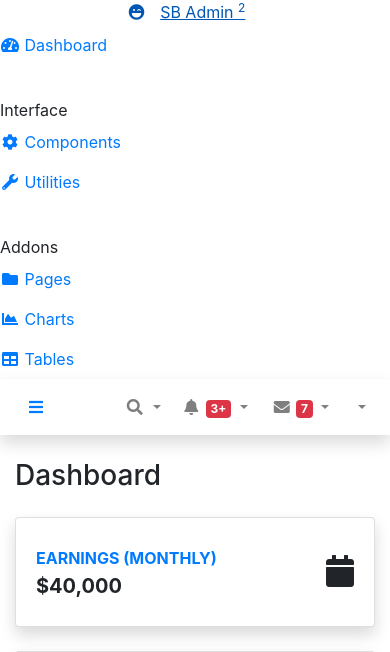
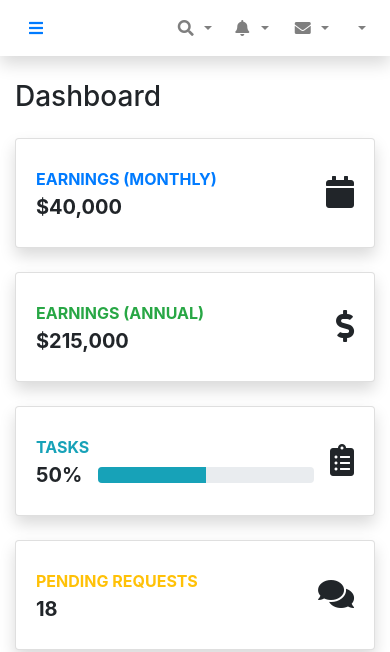
Before and after one commit to Code-Institute-Submissions/Trading, a Python web app: template templates/data.html in a window 390 px wide. Shown: the top 652 px of the page. Run offline with Jinja, Linux system fonts and the light colour scheme; the template is opened without the code that fills it, so the values that code supplies are empty; some libraries are stand-ins or nearby versions.

Commit message:
Clean up of Data.html mainpage for visualising data

```diff
--- a/templates/data.html
+++ b/templates/data.html
@@ -16,86 +16,7 @@
     <title>Data View</title>
 </head>
 <body>
-<body id="page-top">
 
-  <!-- Page Wrapper -->
-  <div id="wrapper">
-
-    <!-- Sidebar -->
-    <ul class="navbar-nav bg-gradient-primary sidebar sidebar-dark accordion" id="accordionSidebar">
-
-      <!-- Sidebar - Brand -->
-      <a class="sidebar-brand d-flex align-items-center justify-content-center" href="index.html">
-        <div class="sidebar-brand-icon rotate-n-15">
-          <i class="fas fa-laugh-wink"></i>
-        </div>
-        <div class="sidebar-brand-text mx-3">SB Admin <sup>2</sup></div>
-      </a>
-
-      <!-- Divider -->
-      <hr class="sidebar-divider my-0">
-
-      <!-- Nav Item - Dashboard -->
-      <li class="nav-item active">
-        <a class="nav-link" href="index.html">
-          <i class="fas fa-fw fa-tachometer-alt"></i>
-          <span>Dashboard</span></a>
-      </li>
-
-      <!-- Divider -->
-      <hr class="sidebar-divider">
-
-      <!-- Heading -->
-      <div class="sidebar-heading">
-        Interface
-      </div>
-
-      <!-- Nav Item - Pages Collapse Menu -->
-      <li class="nav-item">
-        <a class="nav-link collapsed" href="#" data-toggle="collapse" data-target="#collapseTwo" aria-expanded="true" aria-controls="collapseTwo">
-          <i class="fas fa-fw fa-cog"></i>
-          <span>Components</span>
-        </a>
-        <div id="collapseTwo" class="collapse" aria-labelledby="headingTwo" data-parent="#accordionSidebar">
-          <div class="bg-white py-2 collapse-inner rounded">
-            <h6 class="collapse-header">Custom Components:</h6>
-            <a class="collapse-item" href="buttons.html">Buttons</a>
-            <a class="collapse-item" href="cards.html">Cards</a>
-          </div>
-        </div>
-      </li>
-
-      <!-- Nav Item - Utilities Collapse Menu -->
-      <li class="nav-item">
-        <a class="nav-link collapsed" href="#" data-toggle="collapse" data-target="#collapseUtilities" aria-expanded="true" aria-controls="collapseUtilities">
-          <i class="fas fa-fw fa-wrench"></i>
-          <span>Utilities</span>
-        </a>
-        <div id="collapseUtilities" class="collapse" aria-labelledby="headingUtilities" data-parent="#accordionSidebar">
-          <div class="bg-white py-2 collapse-inner rounded">
-            <h6 class="collapse-header">Custom Utilities:</h6>
-            <a class="collapse-item" href="utilities-color.html">Colors</a>
-            <a class="collapse-item" href="utilities-border.html">Borders</a>
-            <a class="collapse-item" href="utilities-animation.html">Animations</a>
-            <a class="collapse-item" href="utilities-other.html">Other</a>
-          </div>
-        </div>
-      </li>
-
-      <!-- Divider -->
-      <hr class="sidebar-divider">
-
-      <!-- Heading -->
-      <div class="sidebar-heading">
-        Addons
-      </div>
-
-      <!-- Nav Item - Pages Collapse Menu -->
-      <li class="nav-item">
-        <a class="nav-link collapsed" href="#" data-toggle="collapse" data-target="#collapsePages" aria-expanded="true" aria-controls="collapsePages">
-          <i class="fas fa-fw fa-folder"></i>
-          <span>Pages</span>
-        </a>
         <div id="collapsePages" class="collapse" aria-labelledby="headingPages" data-parent="#accordionSidebar">
           <div class="bg-white py-2 collapse-inner rounded">
             <h6 class="collapse-header">Login Screens:</h6>
@@ -108,32 +29,7 @@
             <a class="collapse-item" href="blank.html">Blank Page</a>
           </div>
         </div>
-      </li>
 
-      <!-- Nav Item - Charts -->
-      <li class="nav-item">
-        <a class="nav-link" href="charts.html">
-          <i class="fas fa-fw fa-chart-area"></i>
-          <span>Charts</span></a>
-      </li>
-
-      <!-- Nav Item - Tables -->
-      <li class="nav-item">
-        <a class="nav-link" href="tables.html">
-          <i class="fas fa-fw fa-table"></i>
-          <span>Tables</span></a>
-      </li>
-
-      <!-- Divider -->
-      <hr class="sidebar-divider d-none d-md-block">
-
-      <!-- Sidebar Toggler (Sidebar) -->
-      <div class="text-center d-none d-md-inline">
-        <button class="rounded-circle border-0" id="sidebarToggle"></button>
-      </div>
-
-    </ul>
-    <!-- End of Sidebar -->
 
     <!-- Content Wrapper -->
     <div id="content-wrapper" class="d-flex flex-column">
@@ -189,7 +85,7 @@
               <a class="nav-link dropdown-toggle" href="#" id="alertsDropdown" role="button" data-toggle="dropdown" aria-haspopup="true" aria-expanded="false">
                 <i class="fas fa-bell fa-fw"></i>
                 <!-- Counter - Alerts -->
-                <span class="badge badge-danger badge-counter">3+</span>
+                <span class="badge badge-danger badge-counter"></span>
               </a>
               <!-- Dropdown - Alerts -->
               <div class="dropdown-list dropdown-menu dropdown-menu-right shadow animated--grow-in" aria-labelledby="alertsDropdown">
@@ -238,7 +134,7 @@
               <a class="nav-link dropdown-toggle" href="#" id="messagesDropdown" role="button" data-toggle="dropdown" aria-haspopup="true" aria-expanded="false">
                 <i class="fas fa-envelope fa-fw"></i>
                 <!-- Counter - Messages -->
-                <span class="badge badge-danger badge-counter">7</span>
+                <span class="badge badge-danger badge-counter"></span>
               </a>
               <!-- Dropdown - Messages -->
               <div class="dropdown-list dropdown-menu dropdown-menu-right shadow animated--grow-in" aria-labelledby="messagesDropdown">
@@ -247,7 +143,7 @@
                 </h6>
                 <a class="dropdown-item d-flex align-items-center" href="#">
                   <div class="dropdown-list-image mr-3">
-                    <img class="rounded-circle" src="https://source.unsplash.com/fn_BT9fwg_E/60x60" alt="">
+                    <img class="rounded-circle" src="" alt="">
                     <div class="status-indicator bg-success"></div>
                   </div>
                   <div class="font-weight-bold">
@@ -257,7 +153,7 @@
                 </a>
                 <a class="dropdown-item d-flex align-items-center" href="#">
                   <div class="dropdown-list-image mr-3">
-                    <img class="rounded-circle" src="https://source.unsplash.com/AU4VPcFN4LE/60x60" alt="">
+                    <img class="rounded-circle" src="" alt="">
                     <div class="status-indicator"></div>
                   </div>
                   <div>
@@ -267,7 +163,7 @@
                 </a>
                 <a class="dropdown-item d-flex align-items-center" href="#">
                   <div class="dropdown-list-image mr-3">
-                    <img class="rounded-circle" src="https://source.unsplash.com/CS2uCrpNzJY/60x60" alt="">
+                    <img class="rounded-circle" src="" alt="">
                     <div class="status-indicator bg-warning"></div>
                   </div>
                   <div>
@@ -277,7 +173,7 @@
                 </a>
                 <a class="dropdown-item d-flex align-items-center" href="#">
                   <div class="dropdown-list-image mr-3">
-                    <img class="rounded-circle" src="https://source.unsplash.com/Mv9hjnEUHR4/60x60" alt="">
+                    <img class="rounded-circle" src="" alt="">
                     <div class="status-indicator bg-success"></div>
                   </div>
                   <div>
@@ -294,7 +190,7 @@
             <!-- Nav Item - User Information -->
             <li class="nav-item dropdown no-arrow">
               <a class="nav-link dropdown-toggle" href="#" id="userDropdown" role="button" data-toggle="dropdown" aria-haspopup="true" aria-expanded="false">
-                <span class="mr-2 d-none d-lg-inline text-gray-600 small">Valerie Luna</span>
+                <span class="mr-2 d-none d-lg-inline text-gray-600 small">Admin</span>
                 <img class="img-profile rounded-circle" src="">
               </a>
               <!-- Dropdown - User Information -->
```
